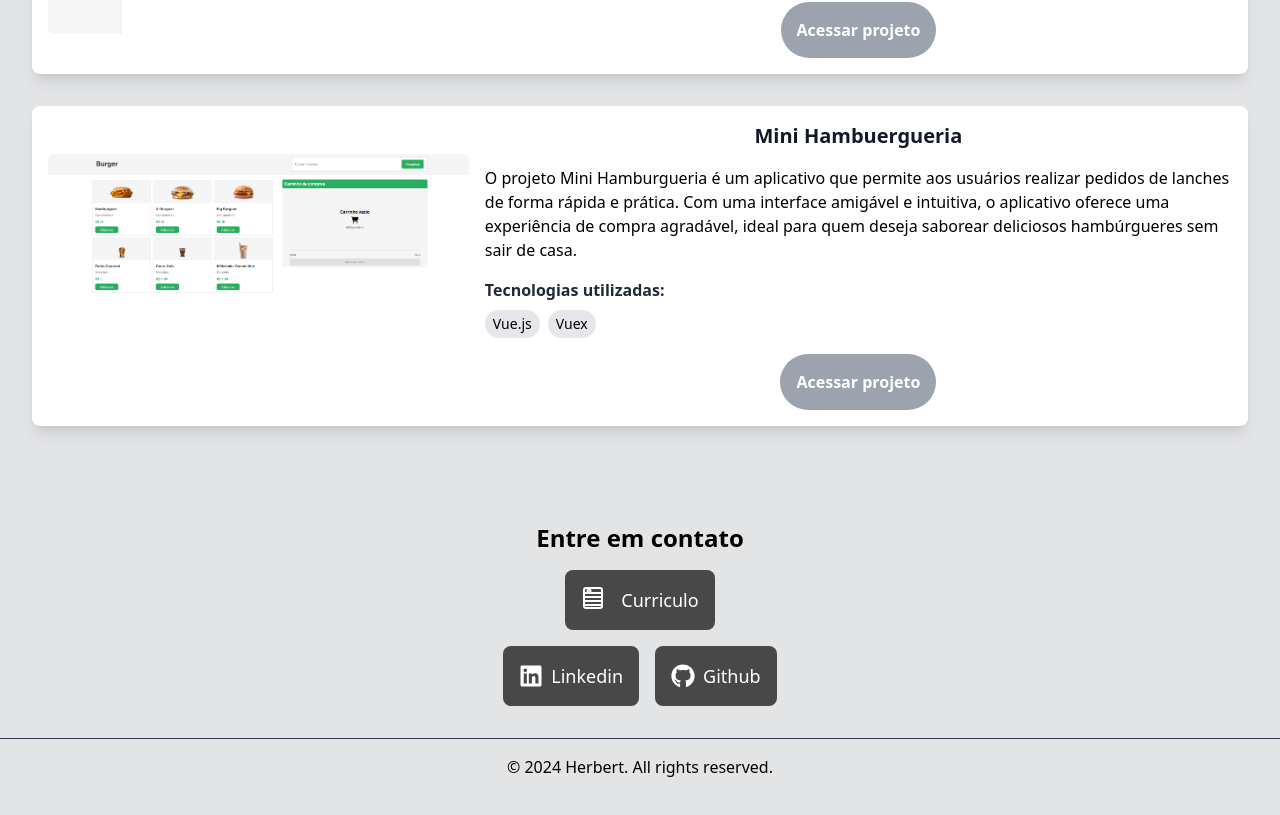
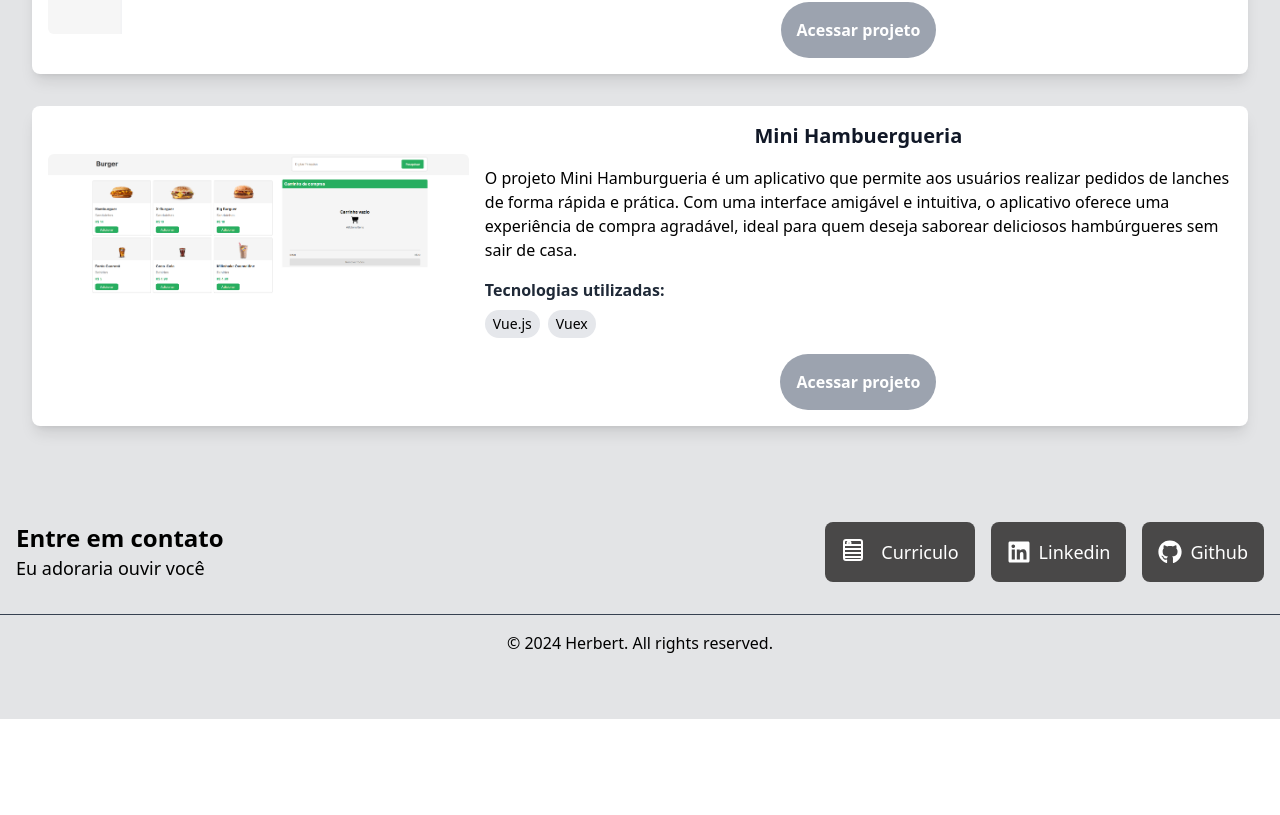
Before and after one commit to HerbertCarlos007/portfolio, an Angular app: page / in a window 1280 px wide. Shown: the part 1298-2113 px from the top of the page. After the commit the page ends 2017 px from the top, so only its background shows below. Built offline with nearby package versions, Linux system fonts and the light colour scheme.

Commit message:
style: Adicionando responsividade no footer

```diff
--- a/src/app/components/footer/footer.component.html
+++ b/src/app/components/footer/footer.component.html
@@ -1,9 +1,10 @@
 <footer class="bg-secondary text-black py-16">
-    <div class="container mx-auto px-4 flex flex-col items-center justify-between">
-        <div class="text-center mb-4">
+    <div class="container mx-auto px-4 flex flex-col md:flex-row items-center justify-between">
+        <div class="text-center md:text-left mb-4 md:mb-0">
             <h2 class="text-2xl font-bold">Entre em contato</h2>
+            <p class="text-lg">Eu adoraria ouvir você</p>
         </div>
-        <div class="flex flex-col items-center gap-4">
+        <div class="flex flex-col md:flex-row items-center gap-4">
             <a class="text-lg flex gap-4 text-white font-medium bg-[#494848] p-4 rounded-lg cursor-pointer hover:bg-primary hover:text-[#494848]" href="assets/curriculo.pdf" download="curriculo_herbert_carlos.pdf">
                 <svg xmlns="http://www.w3.org/2000/svg" viewBox="0 0 24 24" width="24" height="24" fill="none" stroke="currentColor" stroke-width="2" stroke-linecap="round" stroke-linejoin="round">
                     <rect x="3" y="2" width="18" height="20" rx="2" ry="2" />
```
